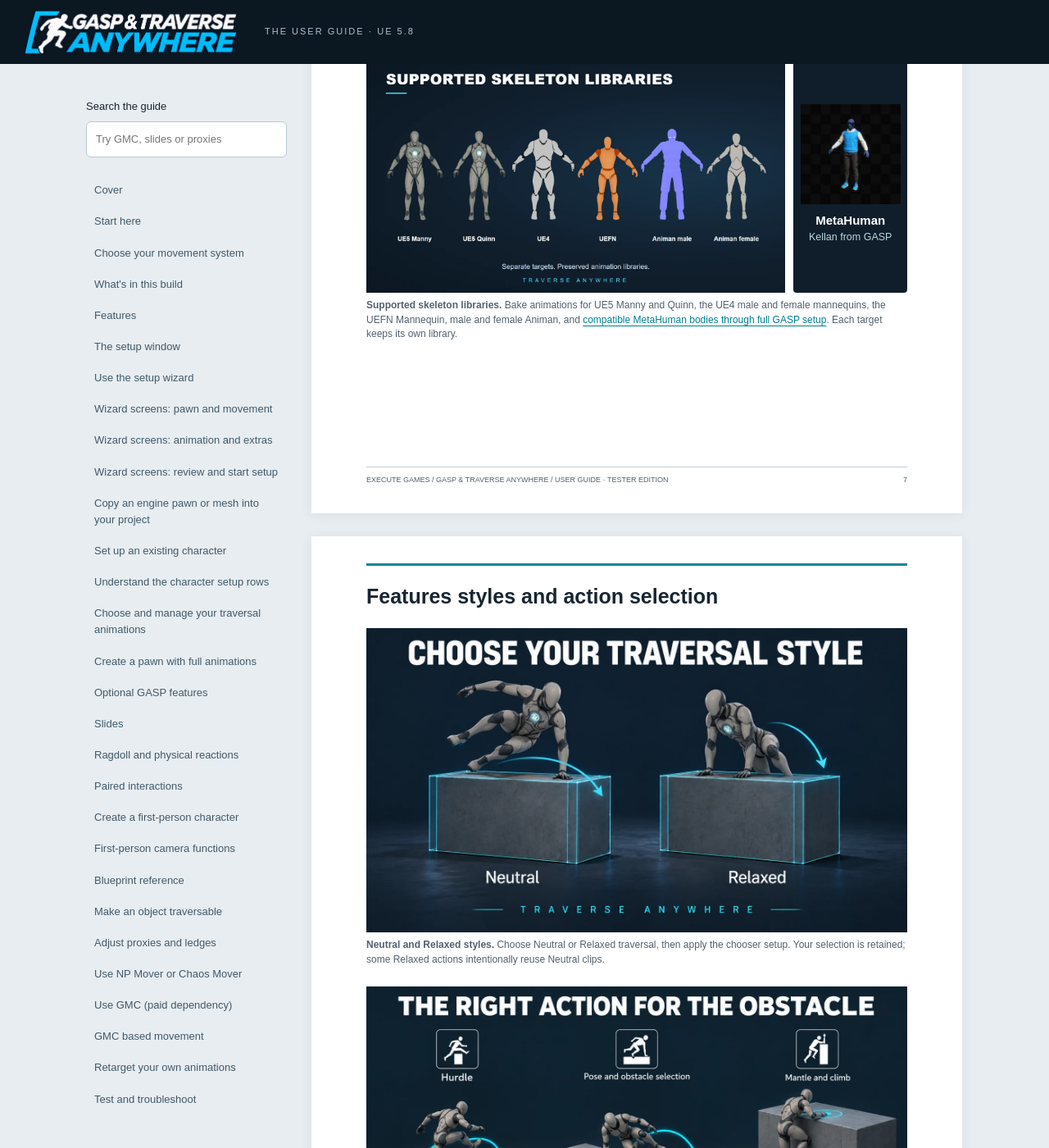
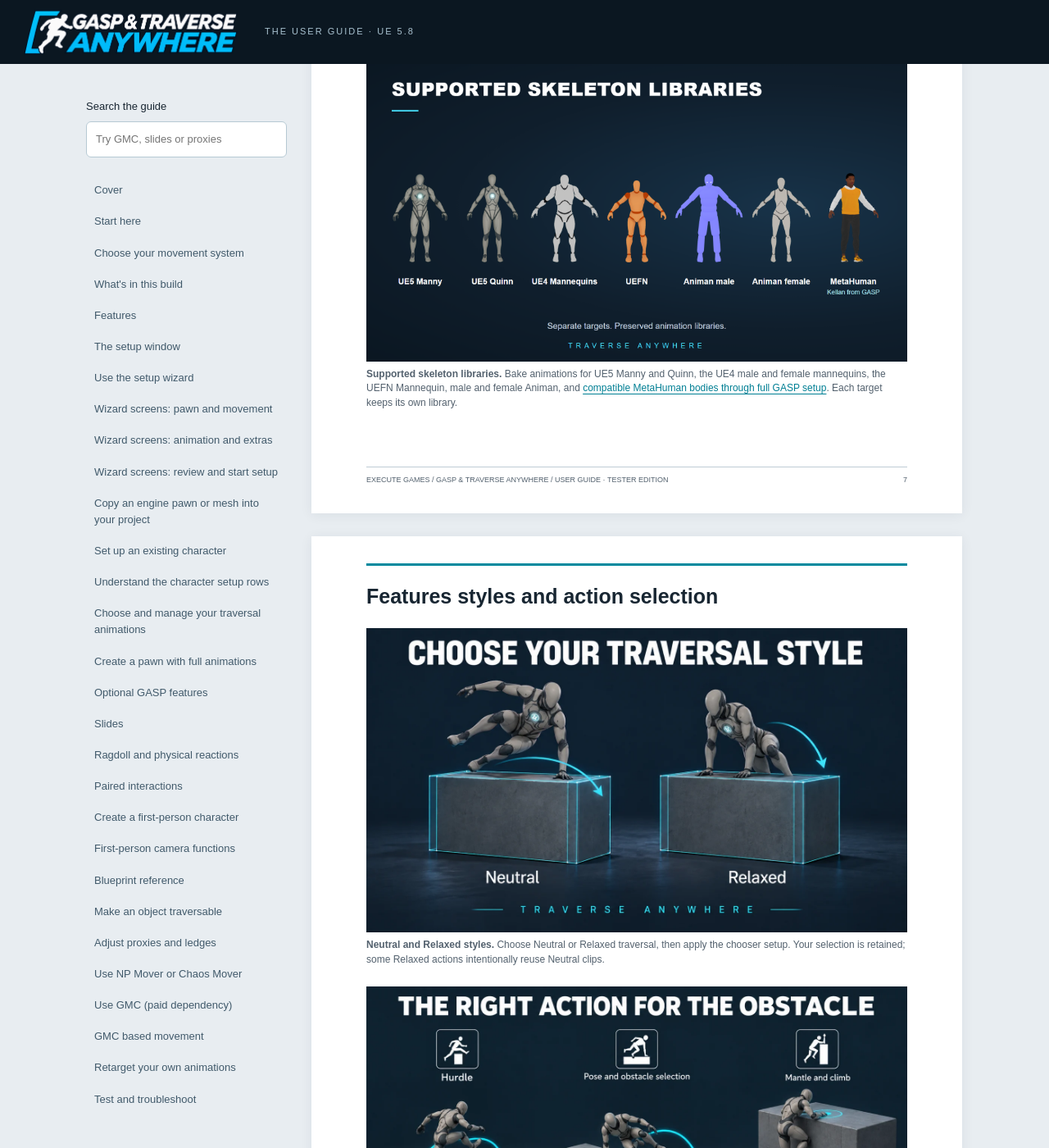
Before and after one commit to Dr-Rank/traverse-anywhere-guide, a Jekyll site: the page built from index.md, in a window 1280 px wide and 1400 px high, scrolled down 9932 px. Shown: the whole window at 82% size. Built offline with Jekyll 4.4.1, drawn with Linux system fonts in a browser that asks for light colours.

Commit message:
Show full GASP Kellan in the supported skeleton lineup

```diff
--- a/_layouts/default.html
+++ b/_layouts/default.html
@@ -1 +1 @@
-<!doctype html><html lang="en"><head><meta charset="utf-8"><meta name="viewport" content="width=device-width,initial-scale=1"><title>{{ page.title }} · GASP &amp; Traverse Anywhere</title><meta name="description" content="{{ site.description }}"><link rel="stylesheet" href="{{ '/assets/style.css' | relative_url }}?v=20261125-metahuman-lineup"><script defer src="{{ '/assets/site.js' | relative_url }}?v=20261121-tester"></script></head><body><a class="skip" href="#content">Skip to guide</a><header><a class="brand" href="{{ '/' | relative_url }}"><img src="{{ '/assets/images/gasp-traverse-anywhere-logo.png' | relative_url }}" alt="GASP & Traverse Anywhere"></a><span>THE USER GUIDE · UE 5.8</span><button id="menu" aria-controls="sidebar" aria-expanded="false">Contents</button></header><div class="shell"><aside id="sidebar"><label for="search">Search the guide</label><input id="search" type="search" placeholder="Try GMC, slides or proxies"><div id="results" aria-live="polite"></div><nav aria-label="Guide contents">{% for item in site.data.navigation %}<a href="{{ item.url | relative_url }}">{{ item.title }}</a>{% endfor %}</nav><div class="tools"><a href="https://github.com/Dr-Rank/traverse-anywhere-guide">Edit the guide on GitHub ↗</a><button id="print">Print guide</button></div></aside><main id="content">{{ content }}</main></div></body></html>
+<!doctype html><html lang="en"><head><meta charset="utf-8"><meta name="viewport" content="width=device-width,initial-scale=1"><title>{{ page.title }} · GASP &amp; Traverse Anywhere</title><meta name="description" content="{{ site.description }}"><link rel="stylesheet" href="{{ '/assets/style.css' | relative_url }}?v=20261125-metahuman-full-lineup"><script defer src="{{ '/assets/site.js' | relative_url }}?v=20261121-tester"></script></head><body><a class="skip" href="#content">Skip to guide</a><header><a class="brand" href="{{ '/' | relative_url }}"><img src="{{ '/assets/images/gasp-traverse-anywhere-logo.png' | relative_url }}" alt="GASP & Traverse Anywhere"></a><span>THE USER GUIDE · UE 5.8</span><button id="menu" aria-controls="sidebar" aria-expanded="false">Contents</button></header><div class="shell"><aside id="sidebar"><label for="search">Search the guide</label><input id="search" type="search" placeholder="Try GMC, slides or proxies"><div id="results" aria-live="polite"></div><nav aria-label="Guide contents">{% for item in site.data.navigation %}<a href="{{ item.url | relative_url }}">{{ item.title }}</a>{% endfor %}</nav><div class="tools"><a href="https://github.com/Dr-Rank/traverse-anywhere-guide">Edit the guide on GitHub ↗</a><button id="print">Print guide</button></div></aside><main id="content">{{ content }}</main></div></body></html>
--- a/assets/style.css
+++ b/assets/style.css
@@ -46,15 +46,3 @@ td code{overflow-wrap:normal;word-break:normal;white-space:nowrap}
   .wizard-sheet .shots { margin-inline: -12px; }
   .wizard-sheet figcaption { padding-inline: 12px; }
 }
-
-.skeleton-library-art { display: grid; grid-template-columns: minmax(0, 1fr) minmax(108px, 21%); gap: 10px; }
-.skeleton-metahuman { display: flex; flex-direction: column; align-items: center; justify-content: center; gap: 8px; padding: 8px; border-radius: 4px; background: #101e2b; color: #fff; text-align: center; text-decoration: none; }
-.skeleton-metahuman img { width: 100%; max-width: 122px; aspect-ratio: 1; }
-.skeleton-metahuman strong, .skeleton-metahuman small { display: block; }
-.skeleton-metahuman small { color: #b7d7e2; }
-.skeleton-metahuman:hover strong, .skeleton-metahuman:focus-visible strong { text-decoration: underline; }
-@media screen and (max-width: 650px) {
-  .skeleton-library-art { grid-template-columns: minmax(0, 1fr); }
-  .skeleton-metahuman { flex-direction: row; justify-content: flex-start; text-align: left; }
-  .skeleton-metahuman img { width: 84px; }
-}
--- a/index.md
+++ b/index.md
@@ -33,13 +33,9 @@ permalink: /
 <section class="sheet" id="features-animation-libraries" aria-label="Features animation libraries"><h2>Features animation libraries</h2>
 <figure><img src="assets/images/13-full-animation-setup.webp" alt="Full animation preparation" width="1440" height="810"><figcaption><strong>Full animation preparation.</strong> Prepare and verify a motion-matching library for your selected mesh, then install the generated pawn, game mode and settings. Available for CMC, GMC, Network Prediction Mover and Chaos Mover. Existing gameplay pawns are kept separate.</figcaption></figure>
 <figure id="supported-skeleton-libraries">
-  <div class="skeleton-library-art">
-    <img src="assets/images/14-skeleton-specific-libraries.webp" alt="UE5 Manny, UE5 Quinn, UE4, UEFN, and male and female Animan in the skeleton lineup" width="1440" height="810">
-    <a class="skeleton-metahuman" href="#use-a-metahuman-from-the-game-animation-sample">
-      <img src="assets/images/metahuman-kellan.jpg" alt="" width="256" height="256" loading="lazy">
-      <span><strong>MetaHuman</strong><small>Kellan from GASP</small></span>
-    </a>
-  </div>
+  <a href="assets/images/14-skeleton-specific-libraries-kellan.png" title="View the full-size lineup">
+    <img src="assets/images/14-skeleton-specific-libraries-kellan.png" alt="UE5 Manny, UE5 Quinn, UE4 Mannequins, UEFN, male and female Animan, and the fully assembled MetaHuman Kellan from the Game Animation Sample, standing in one lineup" width="1920" height="1080" loading="lazy">
+  </a>
   <figcaption><strong>Supported skeleton libraries.</strong> Bake animations for UE5 Manny and Quinn, the UE4 male and female mannequins, the UEFN Mannequin, male and female Animan, and <a href="#use-a-metahuman-from-the-game-animation-sample">compatible MetaHuman bodies through full GASP setup</a>. Each target keeps its own library.</figcaption>
 </figure>
 
```
Also changed, not shown: assets/images/14-skeleton-specific-libraries-kellan.png (added).
